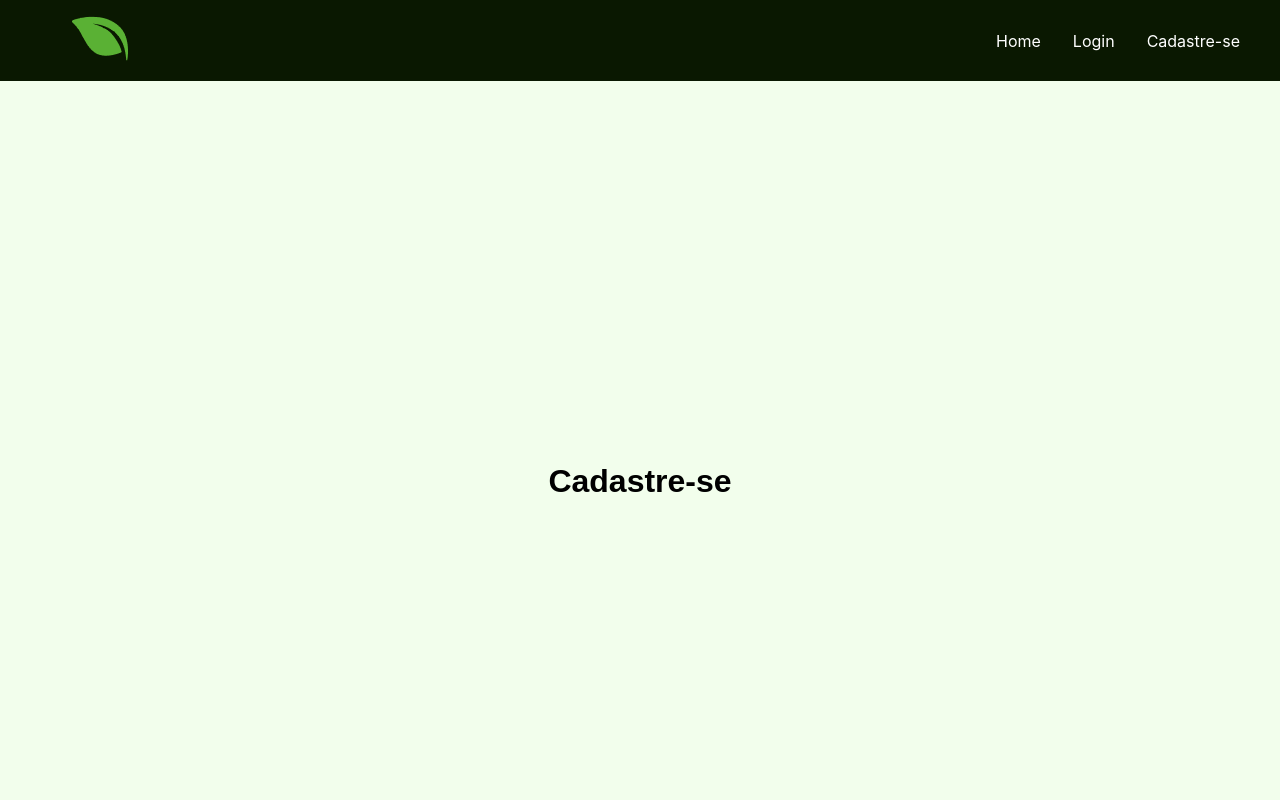
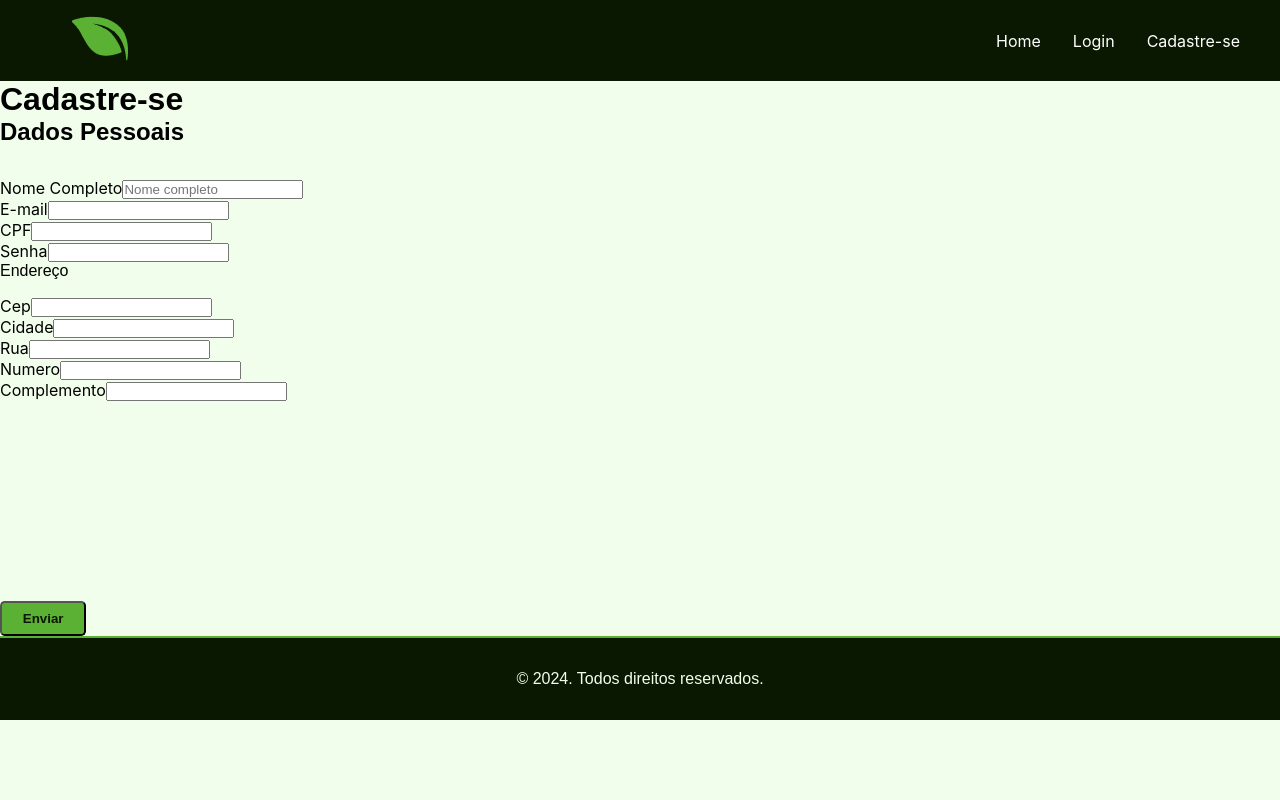
Before and after one commit to thalessalla/naturezaConectada, a React (Create React App) app: page /signup in a window 1280 px wide. Shown: the top 800 px of the page. Built offline with nearby package versions, Linux system fonts and the light colour scheme.

Commit message:
add: created the input and submitbutton component

```diff
--- /dev/null
+++ b/src/components/Form/Input.tsx
@@ -0,0 +1,28 @@
+import React, { ChangeEvent } from 'react';
+
+interface InputProps {
+  type: string;
+  text: string;
+  name: string;
+  placeholder?: string;
+  handleChange?: (e: ChangeEvent<HTMLInputElement>) => void;
+  value: string | number;
+}
+
+function Input({ type, text, name, placeholder, handleChange, value }: InputProps) {
+  return (
+    <div>
+      <label htmlFor={name}>{text}</label>
+      <input
+        type={type}
+        name={name}
+        id={name}
+        placeholder={placeholder}
+        onChange={handleChange}
+        value={value}
+      />
+    </div>
+  );
+}
+
+export default Input;
--- /dev/null
+++ b/src/components/Form/SubmitButton/SubmitButton.tsx
@@ -0,0 +1,10 @@
+
+function SubmitButton({ text }: { text: string }) {
+  return(
+    <div>
+      <button className='btn-cta'>{text}</button>
+    </div>
+  )
+}
+
+export default SubmitButton
--- a/src/pages/home/Home.tsx
+++ b/src/pages/home/Home.tsx
@@ -15,8 +15,6 @@ import Plant from '../../assets/plant.png';
 import LogoTipo from '../../assets/logomarca.svg';
 import Arrow from '../../assets/seta.svg';
 import Footer from '../../components/footer/Footer';
-
-
 
 
 function Home() {
--- a/src/pages/signup/Signup.css
+++ b/src/pages/signup/Signup.css
@@ -1,6 +1,6 @@
-.container-signup{
+/* .container-signup{
   height: 100vh;
   display: flex;
   justify-content: center;
   align-items: center;
-}
+} */
--- a/src/pages/signup/Signup.tsx
+++ b/src/pages/signup/Signup.tsx
@@ -1,9 +1,78 @@
 import "./Signup.css"
+import Input from "../../components/Form/Input"
+import { ChangeEvent } from "react";
+import SubmitButton from "../../components/Form/SubmitButton/SubmitButton";
 
 function Signup() {
   return (
     <div className="container-signup">
     <h1>Cadastre-se</h1>
+    <h2>Dados Pessoais</h2>
+    <form >
+      <Input
+          type="text"
+          text="Nome Completo"
+          name="name"
+          placeholder="Nome completo"
+          value={""}
+          />
+           <Input
+          type="email"
+          text="E-mail"
+          name="email"
+          value={""}
+          />
+           <Input
+          type="text"
+          text="CPF"
+          name="CPF"
+          value={""}
+          />
+           <Input
+          type="password"
+          text="Senha"
+          name="password"
+          value={""}
+          />
+
+          <p>Endereço</p>
+    <Input
+          type="text" // CEP
+          text="Cep"
+          name="cep"
+          value={""}
+          />
+
+           <Input
+          type="text"
+          text="Cidade"
+          name="cidade"
+          value={""}
+          />
+         <Input
+          type="text"
+          text="Rua"
+          name="rua"
+          value={""}
+          />
+          <Input
+          type="number"
+          text="Numero"
+          name="numero"
+          value={""}
+          />
+          <Input
+          type="text"
+          text="Complemento"
+          name="complemento"
+          value={""}
+          />
+
+< SubmitButton
+text="Enviar"
+/>
+
+    </form>
     </div>
   );
 }
```
